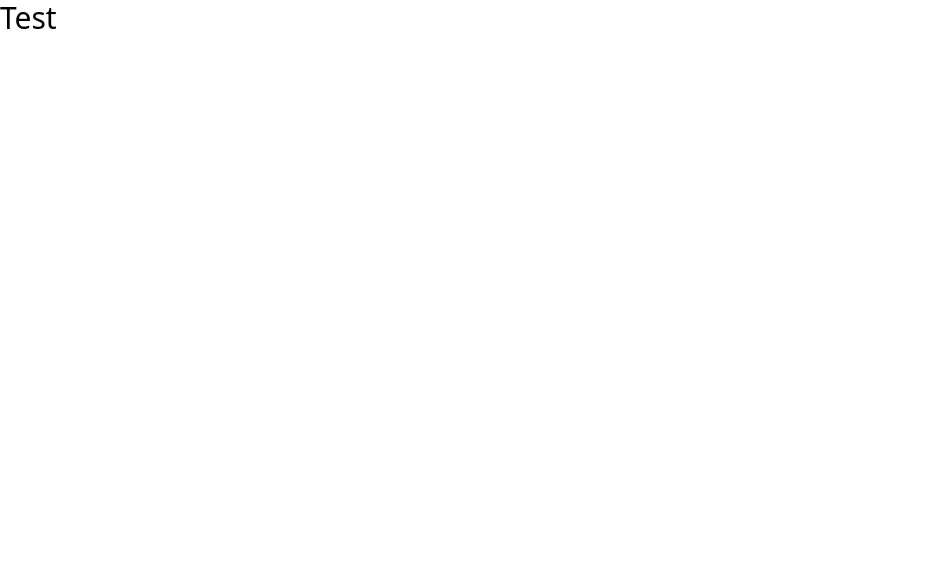
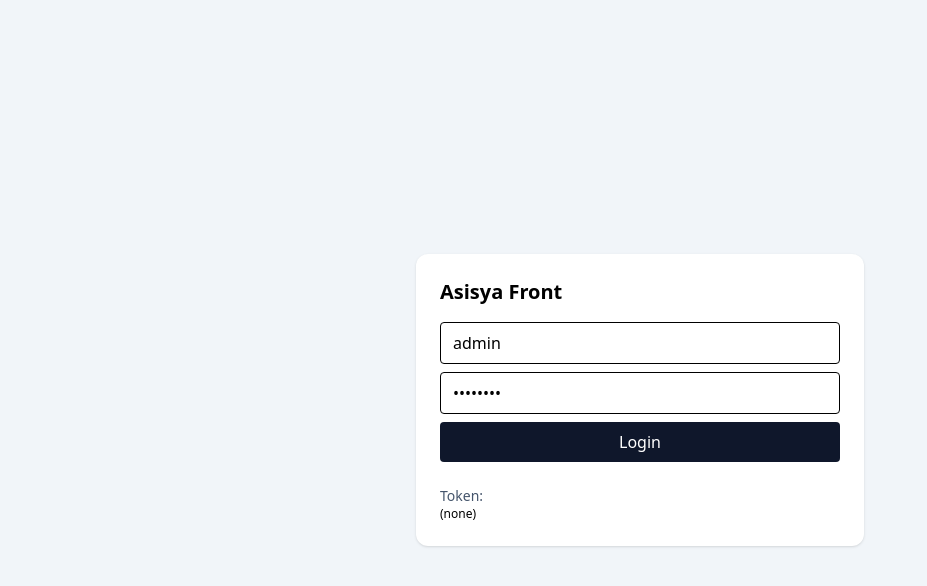
Before and after one commit to robalexlimas/asisya-fullstack, a React (Vite) app in the folder frontend/: page / in a window 1280 px wide. Shown: the top 586 px of the page, without its empty margins (0-927 px from the left). Built offline with nearby package versions, Linux system fonts and the light colour scheme; no server answers.

Commit message:
feat(frontend): add login api and store jwt token using zustand

```diff
--- a/frontend/src/App.tsx
+++ b/frontend/src/App.tsx
@@ -1,11 +1,48 @@
-const App = (): React.JSX.Element => {
+import { useState } from 'react'
+import { useLogin } from '@/features/auth/useLogin'
+import { useAuthStore } from '@/store/auth.store'
+import { getApiErrorMessage } from '@/api/apiError'
+
+export default function App() {
+  const token = useAuthStore((s) => s.token)
+  const clear = useAuthStore((s) => s.clear)
+  const login = useLogin()
+
+  const [user, setUser] = useState('admin')
+  const [password, setPassword] = useState('admin123')
+
   return (
-    <>
-      <div className="text-3xl">
-        Test
+    <div className='min-h-screen bg-slate-100 flex items-center justify-center p-6'>
+      <div className='bg-white rounded-xl shadow p-6 w-full max-w-md'>
+        <h1 className='text-xl font-bold'>Asisya Front</h1>
+
+        <div className='mt-4 grid gap-2'>
+          <input className='border rounded px-3 py-2' value={user} onChange={(e) => setUser(e.target.value)} />
+          <input className='border rounded px-3 py-2' type='password' value={password} onChange={(e) => setPassword(e.target.value)} />
+          <button
+            className='rounded bg-slate-900 text-white py-2 hover:bg-slate-800 disabled:opacity-50'
+            disabled={login.isPending}
+            onClick={() => login.mutate({ user, password })}
+          >
+            {login.isPending ? 'Logging in...' : 'Login'}
+          </button>
+
+          {login.isError && (
+            <p className='text-sm text-red-600'>{getApiErrorMessage(login.error)}</p>
+          )}
+        </div>
+
+        <div className='mt-6'>
+          <p className='text-sm text-slate-600'>Token:</p>
+          <p className='text-xs break-all'>{token ?? '(none)'}</p>
+
+          {token && (
+            <button className='mt-3 text-sm underline' onClick={clear}>
+              Logout (clear token)
+            </button>
+          )}
+        </div>
       </div>
-    </>
+    </div>
   )
 }
-
-export default App
--- /dev/null
+++ b/frontend/src/api/auth.api.ts
@@ -0,0 +1,9 @@
+import { http } from '@/api/http'
+
+export type LoginRequest = { user: string, password: string }
+export type LoginResponse = { token: string }
+
+export async function loginApi(req: LoginRequest): Promise<LoginResponse> {
+    const { data } = await http.post<LoginResponse>('/auth/login', req)
+    return data
+}
--- /dev/null
+++ b/frontend/src/features/auth/useLogin.ts
@@ -0,0 +1,14 @@
+import { useMutation } from '@tanstack/react-query'
+import { loginApi } from '@/api/auth.api'
+import { useAuthStore } from '@/store/auth.store'
+
+export function useLogin() {
+    const setToken = useAuthStore((s) => s.setToken)
+
+    return useMutation({
+        mutationFn: loginApi,
+        onSuccess: (data) => {
+            setToken(data.token)
+        }
+    })
+}
```
